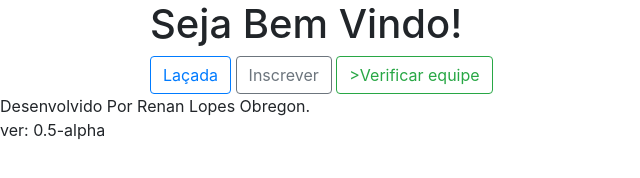
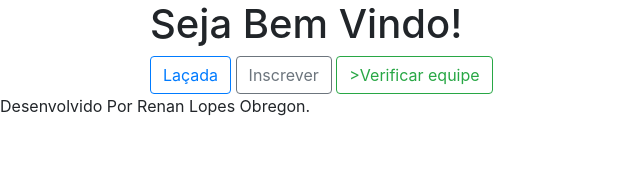
Before and after one commit to lopes-obregon/club_laco_project, an Electron app: page index.html in a window 800 px wide. Shown: the whole page, without its empty margins (0-640 px from the left). Drawn offline with nearby package versions, Linux system fonts and the light colour scheme; files whose address does not match are found by name.

Commit message:
removi a verção na footer da index

```diff
--- a/index.html
+++ b/index.html
@@ -21,5 +21,5 @@
     <!-- You can also require other files to run in this process -->
     <script src="./renderer.js"></script>
   </body>
-  <footer>Desenvolvido Por Renan Lopes Obregon.<br> ver: 0.5-alpha</footer>
+  <footer>Desenvolvido Por Renan Lopes Obregon.</footer>
 </html>
```
